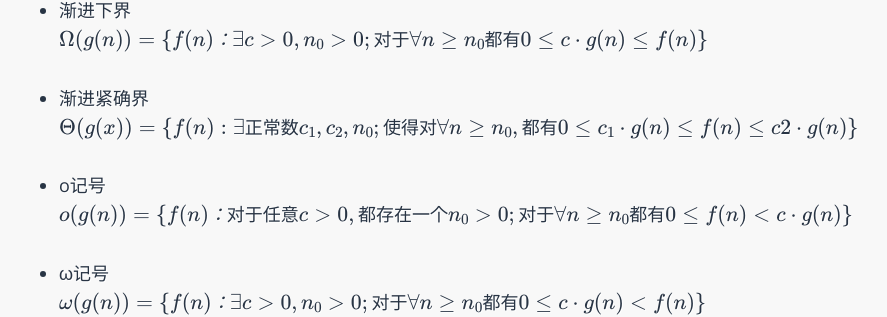
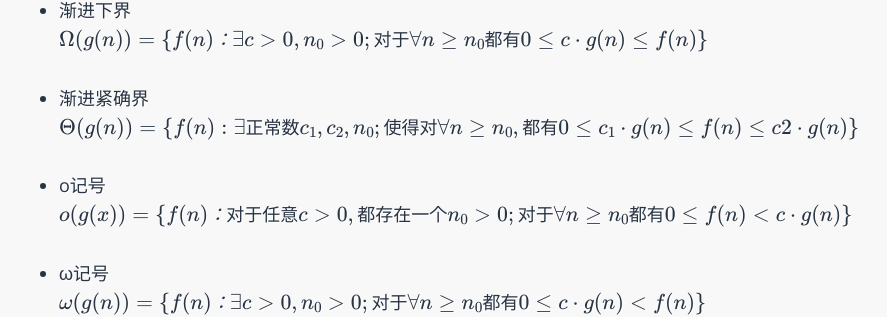
Before and after one commit to MQ-380/oldblog, a Jekyll site: the page built from _posts/2016-02-22-AlgorithmL1.md, in a window 1280 px wide. Shown: the part 1845-2162 px from the top of the page, without its empty margins (258-1145 px from the left). Built offline with Jekyll 4.4.1, drawn with Linux system fonts in a browser that asks for light colours; some web fonts are replaced; formulas are drawn with MathJax 3.

```diff
--- a/_posts/2016-02-22-AlgorithmL1.md
+++ b/_posts/2016-02-22-AlgorithmL1.md
@@ -80,13 +80,14 @@ $$
 
 - 渐进紧确界
 $$
-\Theta(g(x))=\{f(n):\exists 正常数 c_1,c_2,n_0;使得对\forall n\ge n_0,都有0\le c_1·g(n)\le f(n) \le c2·g(n) \}
+\Theta(g(n))=\{f(n):\exists 正常数 c_1,c_2,n_0;使得对\forall n\ge n_0,都有0\le c_1·g(n)\le f(n) \le c2·g(n) \}
 $$
 
 - o记号
 $$
-o(g(n)) = \{f(n) ：对于任意c>0,都存在一个n_0>0 ;对于\forall n\ge n_0  都有0\le f(n) < c·g(n)  \}
+o(g(x))=\{f(n) ：对于任意c>0,都存在一个n_0>0 ;对于\forall n\ge n_0  都有0\le f(n) < c·g(n)  \}
 $$
+
 
 - ω记号
 $$
```
